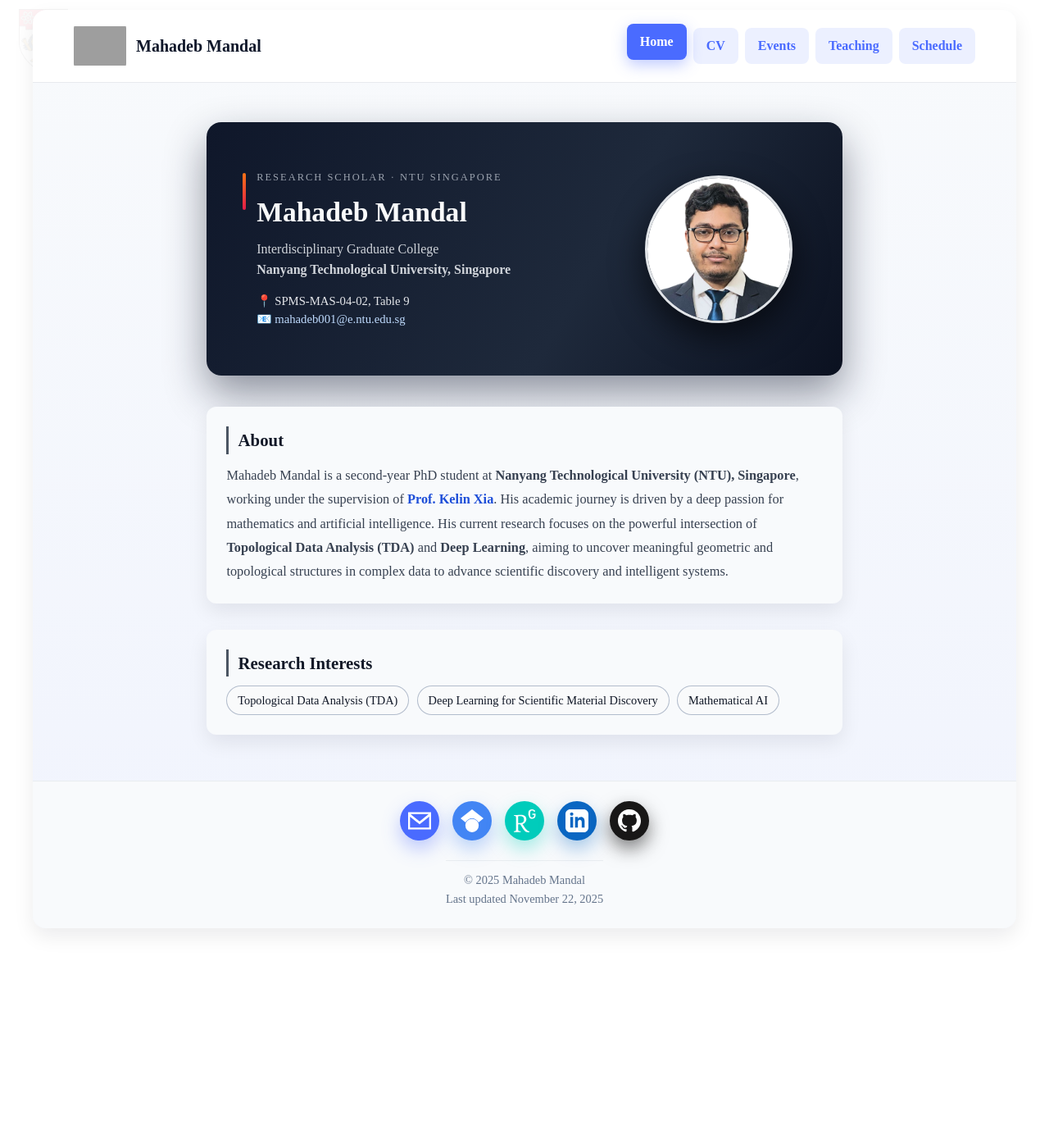
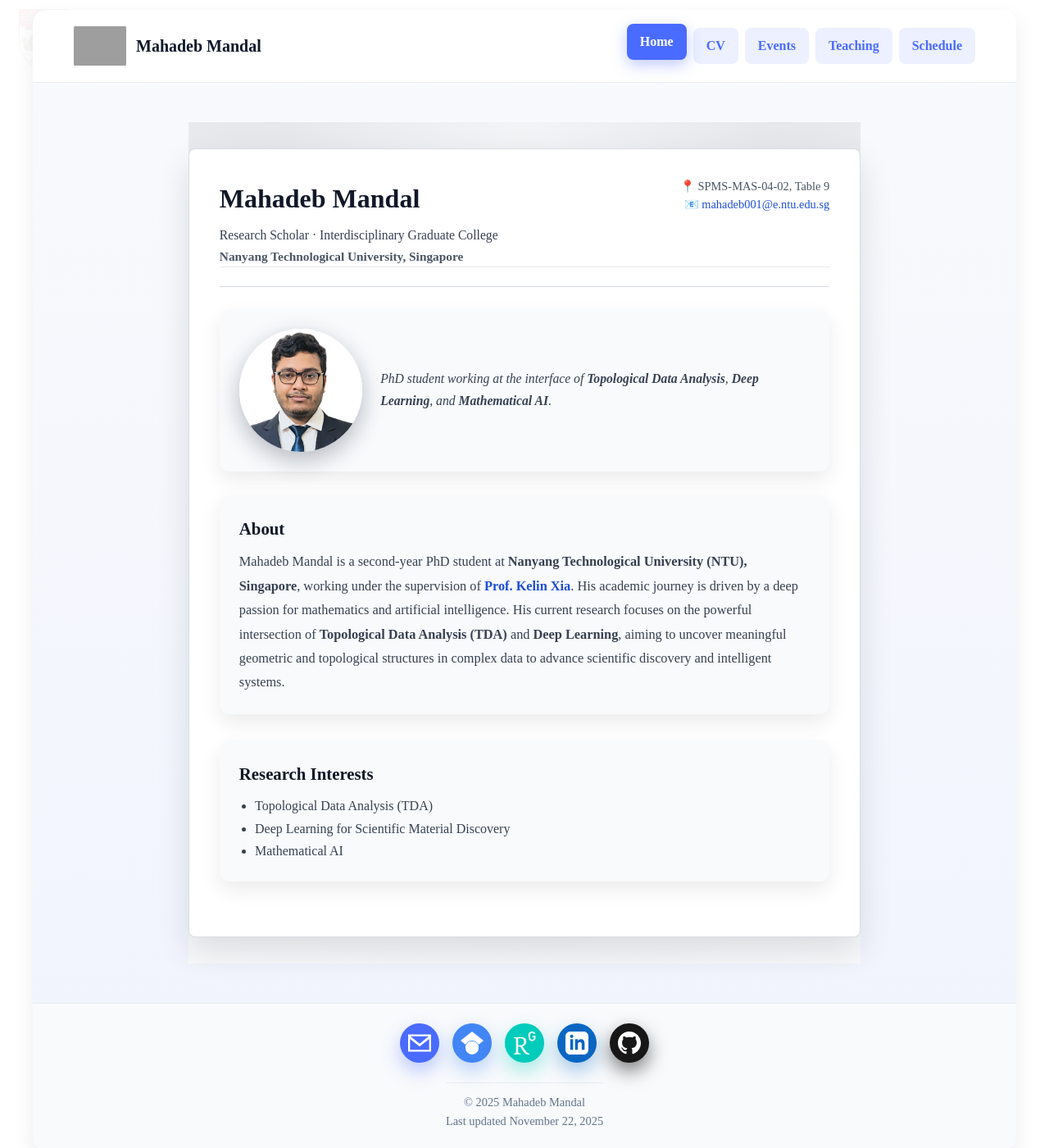
Before and after one commit to mahadeb-ai/mahadeb-ai.github.io, a Jekyll site: the page built from index.md, in a window 1280 px wide and 1400 px high. Shown: the whole window at 82% size. Built offline with Jekyll 4.4.1, drawn with Linux system fonts in a browser that asks for light colours; some of the changed lines change nothing that is shown; grey boxes are pictures that could not be loaded.

Commit message:
Update index.md

```diff
--- a/index.md
+++ b/index.md
@@ -4,197 +4,201 @@
 last_modified_at: 2025-09-01
 ---
 
-<div id="home-v7">
+<div id="home-page-v5">
 
-  <!-- ================= HERO BANNER ================= -->
-  <section class="v7-hero" data-aos="fade-down">
-    <div class="v7-hero-inner">
-      <div class="v7-hero-text">
-        <p class="v7-label">Research Scholar · NTU Singapore</p>
-        <h1 class="v7-name">Mahadeb Mandal</h1>
-        <p class="v7-role">
-          Interdisciplinary Graduate College<br>
-          <strong>Nanyang Technological University, Singapore</strong>
+  <div class="v5-paper">
+
+    <!-- ============= HEADER STRIP ============= -->
+    <header class="v5-header" data-aos="fade-down">
+      <div>
+        <h1 class="v5-name">Mahadeb Mandal</h1>
+        <p class="v5-role">Research Scholar · Interdisciplinary Graduate College</p>
+        <p class="v5-inst"><strong>Nanyang Technological University, Singapore</strong></p>
+      </div>
+      <div class="v5-contact">
+        <div>📍 SPMS-MAS-04-02, Table 9</div>
+        <div>📧 <a href="mailto:mahadeb001@e.ntu.edu.sg">mahadeb001@e.ntu.edu.sg</a></div>
+      </div>
+    </header>
+
+    <hr class="v5-rule" />
+
+    <!-- ============= PROFILE ROW ============= -->
+    <section class="v5-profile-row" data-aos="fade-up">
+      <img src="/assets/images/profile.png"
+           alt="Profile Photo"
+           class="v5-photo" />
+      <div class="v5-profile-text">
+        <p class="v5-tagline">
+          PhD student working at the interface of <strong>Topological Data Analysis</strong>,
+          <strong>Deep Learning</strong>, and <strong>Mathematical AI</strong>.
         </p>
+      </div>
+    </section>
 
-        <div class="v7-contact">
-          <div>📍 SPMS-MAS-04-02, Table 9</div>
-          <div>📧 <a href="mailto:mahadeb001@e.ntu.edu.sg">mahadeb001@e.ntu.edu.sg</a></div>
-        </div>
-      </div>
+    <!-- ============= ABOUT ============= -->
+    <section class="v5-section" data-aos="fade-in">
+      <h2 class="v5-heading">About</h2>
+      <p class="v5-body-text">
+        Mahadeb Mandal is a second-year PhD student at
+        <strong>Nanyang Technological University (NTU), Singapore</strong>,
+        working under the supervision of
+        <a href="https://personal.ntu.edu.sg/xiakelin/index.html"><strong>Prof. Kelin Xia</strong></a>.
+        His academic journey is driven by a deep passion for mathematics and artificial intelligence.
+        His current research focuses on the powerful intersection of
+        <strong>Topological Data Analysis (TDA)</strong>
+        and <strong>Deep Learning</strong>, aiming to uncover meaningful geometric and
+        topological structures in complex data to advance scientific discovery and intelligent systems.
+      </p>
+    </section>
 
-      <div class="v7-hero-photo-wrap">
-        <img src="/assets/images/profile.png"
-             alt="Profile Photo"
-             class="v7-photo" />
-      </div>
-    </div>
-  </section>
+    <!-- ============= RESEARCH INTERESTS ============= -->
+    <section class="v5-section" data-aos="fade-up">
+      <h2 class="v5-heading">Research Interests</h2>
+      <ul class="v5-list">
+        <li>Topological Data Analysis (TDA)</li>
+        <li>Deep Learning for Scientific Material Discovery</li>
+        <li>Mathematical AI</li>
+      </ul>
+    </section>
 
-  <!-- ================= ABOUT ================= -->
-  <section class="v7-section" data-aos="fade-in">
-    <h2 class="v7-heading">About</h2>
-    <p class="v7-text">
-      Mahadeb Mandal is a second-year PhD student at
-      <strong>Nanyang Technological University (NTU), Singapore</strong>,
-      working under the supervision of
-      <a href="https://personal.ntu.edu.sg/xiakelin/index.html"><strong>Prof. Kelin Xia</strong></a>.
-      His academic journey is driven by a deep passion for mathematics and artificial intelligence.
-      His current research focuses on the powerful intersection of
-      <strong>Topological Data Analysis (TDA)</strong>
-      and <strong>Deep Learning</strong>, aiming to uncover meaningful geometric and
-      topological structures in complex data to advance scientific discovery and intelligent systems.
-    </p>
-  </section>
-
-  <!-- ================= RESEARCH INTERESTS ================= -->
-  <section class="v7-section" data-aos="fade-up">
-    <h2 class="v7-heading">Research Interests</h2>
-    <ul class="v7-pill-list">
-      <li>Topological Data Analysis (TDA)</li>
-      <li>Deep Learning for Scientific Material Discovery</li>
-      <li>Mathematical AI</li>
-    </ul>
-  </section>
+  </div>
 
 </div>
 
 <style>
-  /* ================= GLOBAL SHELL ================= */
-  #home-v7 {
-    max-width: 1040px;
-    margin: 2.4rem auto 3.5rem;
-    padding: 0 1.4rem;
+  /* ========= Page background & shell ========= */
+  #home-page-v5 {
     font-family: "Times New Roman", Times, serif;
+    min-height: 60vh;
+    padding: 2rem 0;
     position: relative;
     z-index: 1;
+    background: radial-gradient(circle at top, #f3f4f6 0, #e5e7eb 28%, #f9fafb 100%);
   }
 
-  a {
+  .v5-paper {
+    max-width: 900px;
+    margin: 0 auto;
+    padding: 2.2rem 2.3rem;
+    background: #ffffff;
+    border-radius: 8px;
+    box-shadow: 0 18px 40px rgba(15,23,42,0.12);
+    border: 1px solid rgba(209,213,219,0.8);
+  }
+
+  /* ========= Header strip ========= */
+  .v5-header {
+    display: flex;
+    justify-content: space-between;
+    gap: 1.5rem;
+    align-items: flex-start;
+  }
+
+  .v5-name {
+    margin: 0;
+    font-size: 2.0rem;
+    color: #111827;
+  }
+
+  .v5-role {
+    margin: 0.35rem 0 0.1rem;
+    font-size: 0.98rem;
+    color: #374151;
+  }
+
+  .v5-inst {
+    margin: 0.1rem 0 0;
+    font-size: 0.96rem;
+    color: #4b5563;
+  }
+
+  .v5-contact {
+    font-size: 0.9rem;
+    color: #4b5563;
+    text-align: right;
+    line-height: 1.5;
+  }
+
+  .v5-contact a {
     color: #1d4ed8;
     text-decoration: none;
   }
-  a:hover {
+
+  .v5-contact a:hover {
     text-decoration: underline;
   }
 
-  /* ================= HERO BANNER ================= */
-  .v7-hero {
-    border-radius: 18px;
-    overflow: hidden;
-    background: linear-gradient(120deg, #0f172a, #1e293b 60%, #0b1120);
-    color: #e5e7eb;
-    box-shadow: 0 22px 50px rgba(15,23,42,0.45);
-    margin-bottom: 2.4rem;
+  .v5-rule {
+    margin: 1.4rem 0 1.7rem;
+    border: none;
+    border-top: 1px solid rgba(209,213,219,0.9);
   }
 
-  .v7-hero-inner {
+  /* ========= Profile row ========= */
+  .v5-profile-row {
     display: grid;
-    grid-template-columns: minmax(0, 2.1fr) minmax(0, 1.4fr);
-    gap: 1.8rem;
-    padding: 2.1rem 2.3rem;
+    grid-template-columns: auto minmax(0, 1fr);
+    gap: 1.4rem;
     align-items: center;
+    margin-bottom: 1.8rem;
   }
 
-  .v7-hero-text {
-    position: relative;
+  .v5-photo {
+    width: 150px;
+    height: 150px;
+    border-radius: 50%;
+    object-fit: cover;
+    box-shadow: 0 10px 28px rgba(15,23,42,0.28);
   }
 
-  .v7-hero-text::before {
-    content: "";
-    position: absolute;
-    top: 0.3rem;
-    left: -1.1rem;
-    width: 4px;
-    height: 2.8rem;
-    background: linear-gradient(to bottom, #f97316, #e11d48);
-    border-radius: 999px;
+  .v5-profile-text {
+    font-size: 0.98rem;
+    color: #374151;
   }
 
-  .v7-label {
+  .v5-tagline {
     margin: 0;
-    font-size: 0.78rem;
-    text-transform: uppercase;
-    letter-spacing: 0.16em;
-    color: #9ca3af;
+    font-style: italic;
+    line-height: 1.7;
   }
 
-  .v7-name {
-    margin: 0.35rem 0 0.1rem;
-    font-size: 2.1rem;
-    color: #f9fafb;
+  /* ========= Sections ========= */
+  .v5-section {
+    margin-top: 1.8rem;
   }
 
-  .v7-role {
-    margin: 0.3rem 0 0.9rem;
-    font-size: 1rem;
-    color: #d1d5db;
-    line-height: 1.6;
+  .v5-heading {
+    margin: 0 0 0.6rem;
+    font-size: 1.3rem;
+    color: #111827;
   }
 
-  .v7-contact {
-    font-size: 0.92rem;
-    color: #e5e7eb;
-    line-height: 1.5;
-  }
-
-  .v7-contact a {
-    color: #bfdbfe;
-  }
-
-  .v7-hero-photo-wrap {
-    display: flex;
-    justify-content: flex-end;
-  }
-
-  .v7-photo {
-    width: 180px;
-    height: 180px;
-    border-radius: 50%;
-    object-fit: cover;
-    box-shadow: 0 16px 40px rgba(0,0,0,0.6);
-    border: 3px solid rgba(248,250,252,0.9);
-  }
-
-  /* ================= SECTIONS ================= */
-  .v7-section {
-    margin-top: 2rem;
-  }
-
-  .v7-heading {
-    margin: 0 0 0.7rem;
-    font-size: 1.3rem;
-    color: #111827;
-    border-left: 3px solid #4b5563;
-    padding-left: 0.7rem;
-  }
-
-  .v7-text {
+  .v5-body-text {
     margin: 0;
     font-size: 1.02rem;
     line-height: 1.8;
     color: #374151;
   }
 
-  .v7-pill-list {
-    list-style: none;
-    padding: 0;
-    margin: 0.4rem 0 0;
-    display: flex;
-    flex-wrap: wrap;
-    gap: 0.6rem;
+  .v5-body-text a {
+    color: #1d4ed8;
+    text-decoration: none;
   }
 
-  .v7-pill-list li {
-    padding: 0.35rem 0.8rem;
-    border-radius: 999px;
-    border: 1px solid rgba(148,163,184,0.7);
-    background: #f9fafb;
-    font-size: 0.9rem;
-    color: #111827;
+  .v5-body-text a:hover {
+    text-decoration: underline;
   }
 
-  /* ================= NTU WATERMARK (SUBTLE) ================= */
+  .v5-list {
+    margin: 0.2rem 0 0;
+    padding-left: 1.2rem;
+    font-size: 1.0rem;
+    color: #374151;
+    line-height: 1.7;
+  }
+
+  /* ========= NTU watermark (subtle) ========= */
   body::before {
     content: "";
     position: fixed;
@@ -206,51 +210,44 @@
     background-repeat: no-repeat;
     background-position: center;
     background-size: 60px;
-    opacity: 0.05;
+    opacity: 0.04;
     z-index: 0;
     pointer-events: none;
     user-select: none;
   }
 
-  /* ================= RESPONSIVE ================= */
-  @media (max-width: 840px) {
-    .v7-hero-inner {
-      grid-template-columns: minmax(0, 1.6fr) minmax(0, 1.2fr);
-      padding: 1.8rem 1.7rem;
+  /* ========= Responsive ========= */
+  @media (max-width: 820px) {
+    .v5-paper {
+      padding: 1.7rem 1.6rem;
     }
-    .v7-name {
-      font-size: 1.8rem;
+    .v5-header {
+      flex-direction: column;
+      align-items: flex-start;
     }
-    .v7-photo {
-      width: 150px;
-      height: 150px;
+    .v5-contact {
+      text-align: left;
     }
-  }
-
-  @media (max-width: 640px) {
-    .v7-hero-inner {
+    .v5-profile-row {
       grid-template-columns: 1fr;
-      padding: 1.6rem 1.4rem 1.5rem;
-      gap: 1.4rem;
+      text-align: left;
     }
-    .v7-hero-photo-wrap {
-      justify-content: flex-start;
-    }
-    .v7-photo {
+    .v5-photo {
       width: 130px;
       height: 130px;
     }
   }
 
-  @media (max-width: 520px) {
-    #home-v7 {
-      padding: 0 1rem;
+  @media (max-width: 540px) {
+    .v5-paper {
+      padding: 1.5rem 1.2rem;
     }
-    .v7-text {
+    .v5-name {
+      font-size: 1.7rem;
+    }
+    .v5-body-text,
+    .v5-list {
       font-size: 0.95rem;
-    }
-    .v7-pill-list li {
-      font-size: 0.86rem;
     }
   }
 </style>
```
